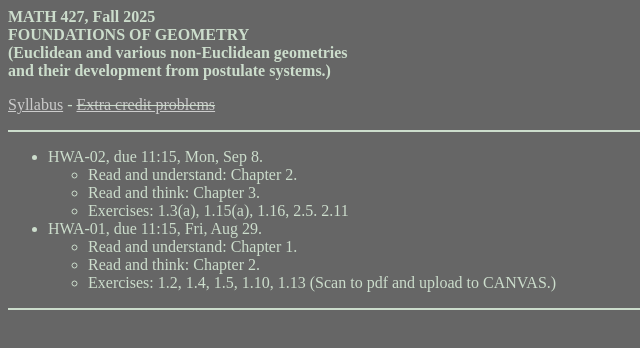
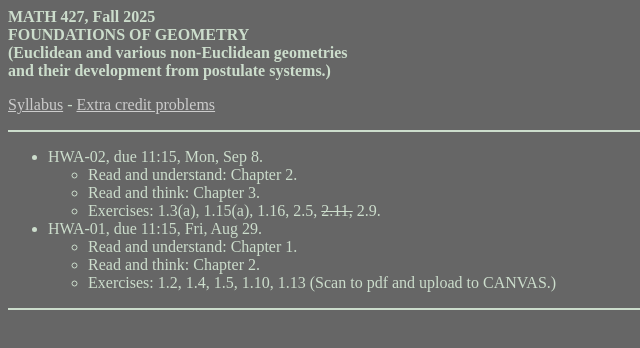
Before and after one commit to anton-petrunin/427, a plain HTML site: page index.html in a window 1280 px wide. Shown: the full height of the page, 0-640 px from the left. Drawn offline with nearby package versions, Linux system fonts and the light colour scheme; some packages are replaced by stand-ins of ours.

Commit message:
<del>2.11,</del> 2.9

```diff
--- a/index.html
+++ b/index.html
@@ -14,7 +14,7 @@ and their development from postulate systems.)</b>
 <p>
 <a href="sil.html"> Syllabus</a>
 -
-<del><a href="extra.pdf"> Extra credit problems</a> </del>
+<a href="extra.pdf"> Extra credit problems</a>
 </p>
 
 <hr color="#ccddcc" />
@@ -309,7 +309,7 @@ and their development from postulate systems.)</b>
   <ul>
    <li> Read and understand: Chapter 2.</li>
    <li> Read and think: Chapter 3.</li>
-   <li> Exercises: 1.3(a), 1.15(a), 1.16, 2.5. 2.11</li>
+   <li> Exercises: 1.3(a), 1.15(a), 1.16, 2.5, <del>2.11,</del> 2.9.</li>
   </ul>
  </li>
 
```
